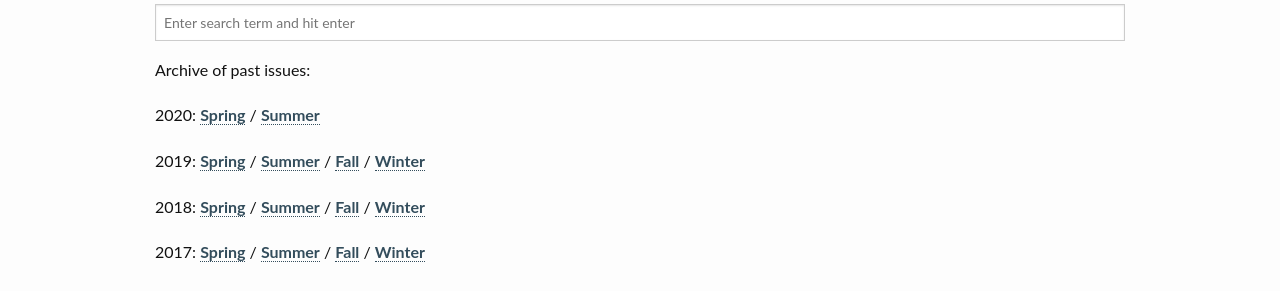
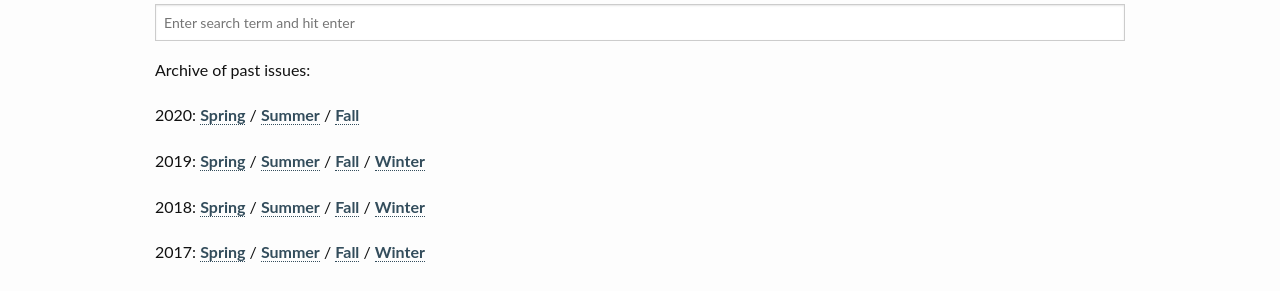
Before and after one commit to carrolltonmanor/carrolltonmanor.github.io, a Jekyll site: the page built from pages/eagle-archive.md, in a window 1280 px wide. Shown: the part 510-801 px from the top of the page. Built offline with Jekyll 4.4.1, drawn with Linux system fonts in a browser that asks for light colours.

Commit message:
Update eagle-archive.md

```diff
--- a/pages/eagle-archive.md
+++ b/pages/eagle-archive.md
@@ -11,7 +11,7 @@
 ---
 {% assign years = "2019|2018|2017|2016|2015|2014|2013|2012|2011|2010|2009|2008|2007|2006|2005|2004|2003|2002|2001" | split: "|" %}
 {% assign thisYear = "2020" %}
-{% assign thisSeason = "summer" %}
+{% assign thisSeason = "fall" %}
 
 The Eagle is Carrollton Manor's quarterly newsletter.  Click <a href="/resources/eagle-archive/eagle-{{ thisYear }}-{{ thisSeason }}.pdf">here</a> for the current issue.
 
@@ -24,7 +24,7 @@
 </form>
 Archive of past issues:
 
-{{ thisYear }}:  <a href="/resources/eagle-archive/eagle-{{ thisYear }}-spring.pdf">Spring</a> / <a href="/resources/eagle-archive/eagle-{{ thisYear }}-summer.pdf">Summer</a>
+{{ thisYear }}:  <a href="/resources/eagle-archive/eagle-{{ thisYear }}-spring.pdf">Spring</a> / <a href="/resources/eagle-archive/eagle-{{ thisYear }}-summer.pdf">Summer</a> / <a href="/resources/eagle-archive/eagle-{{ thisYear }}-fall.pdf">Fall</a>
 {% for yr in years %}
 {{ yr }}:  <a href="/resources/eagle-archive/eagle-{{ yr }}-spring.pdf">Spring</a> / <a href="/resources/eagle-archive/eagle-{{ yr }}-summer.pdf">Summer</a> / <a href="/resources/eagle-archive/eagle-{{ yr }}-fall.pdf">Fall</a> / <a href="/resources/eagle-archive/eagle-{{ yr }}-winter.pdf">Winter</a>
 {% endfor %}
```
